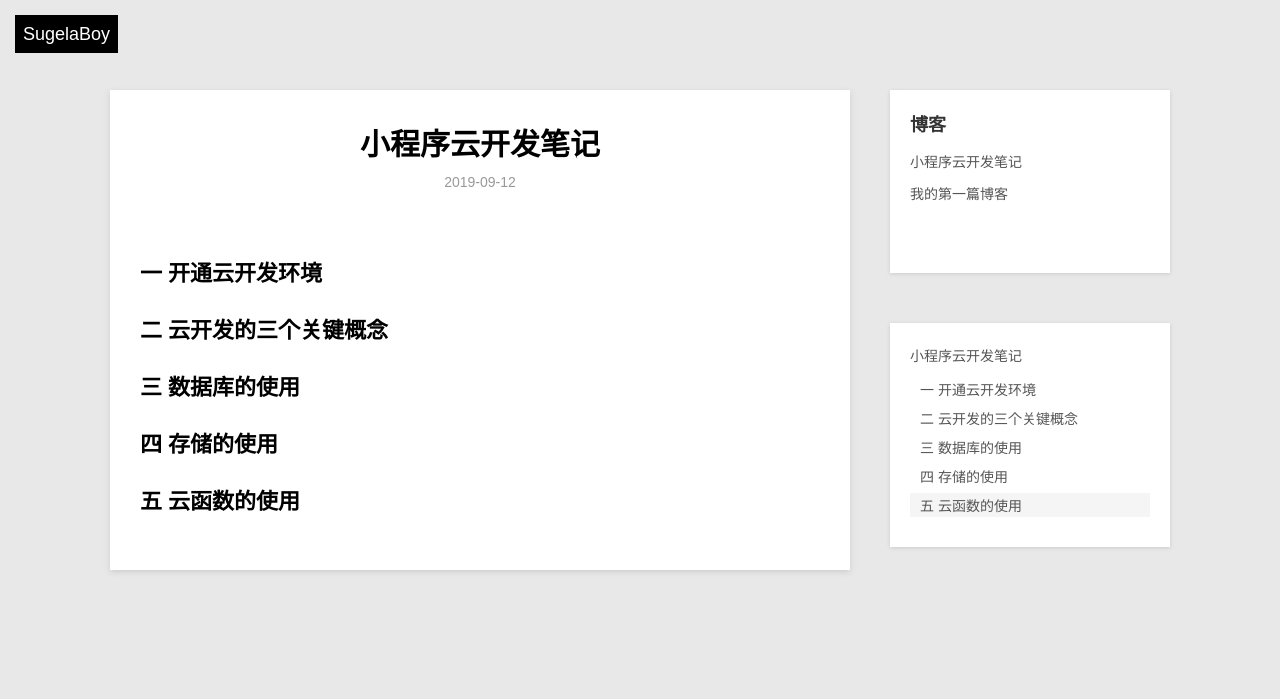
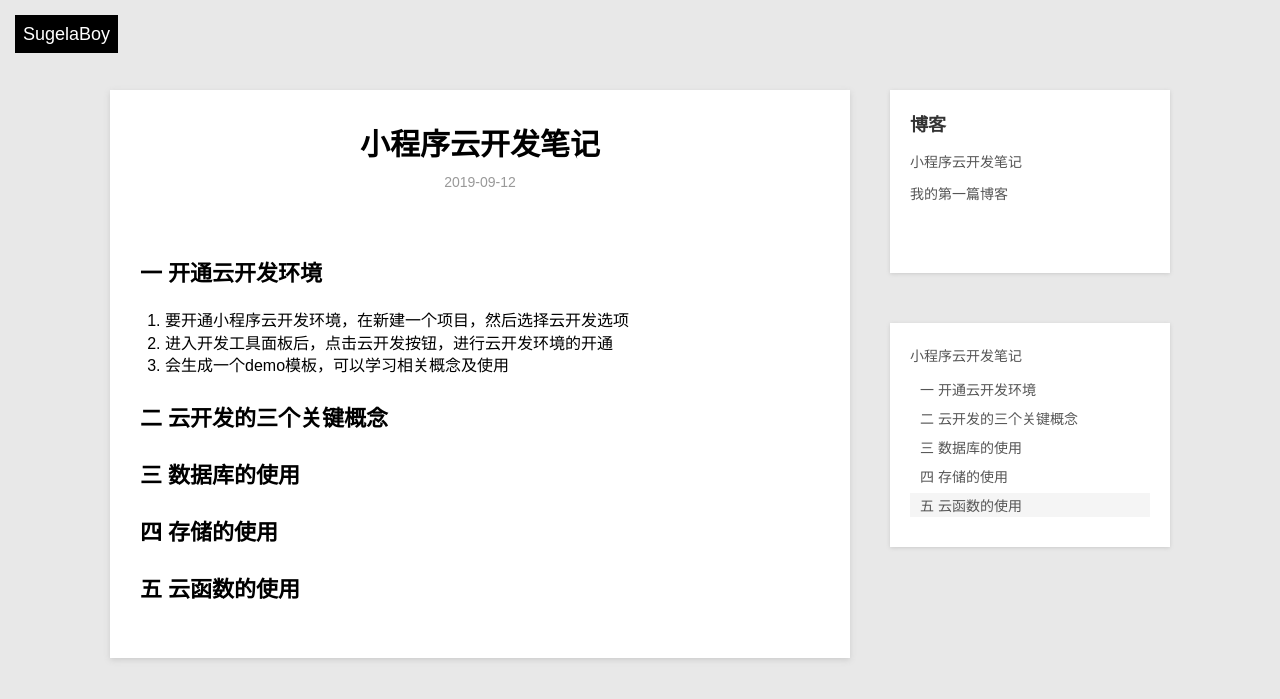
Before and after one commit to crazyounger/crazyounger.github.io, a Jekyll site: the page built from _posts/blog/2019-9-12-小程序云开发笔记.md, in a window 1280 px wide. Shown: the top 699 px of the page. Built offline with Jekyll 4.4.1, drawn with Linux system fonts in a browser that asks for light colours.

Commit message:
edit blog

```diff
--- a/_posts/blog/2019-9-12-小程序云开发笔记.md
+++ b/_posts/blog/2019-9-12-小程序云开发笔记.md
@@ -6,6 +6,9 @@ category: blog
 ---
 一 开通云开发环境
 ---------------
+  1. 要开通小程序云开发环境，在新建一个项目，然后选择云开发选项
+  2. 进入开发工具面板后，点击云开发按钮，进行云开发环境的开通
+  3. 会生成一个demo模板，可以学习相关概念及使用
 
 二 云开发的三个关键概念
 -------------------
```
